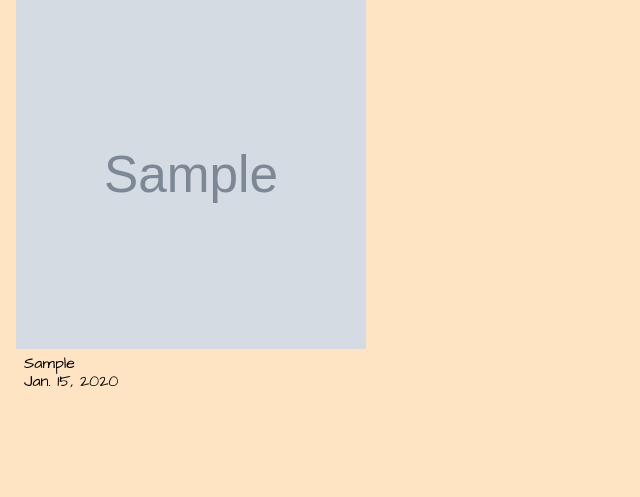
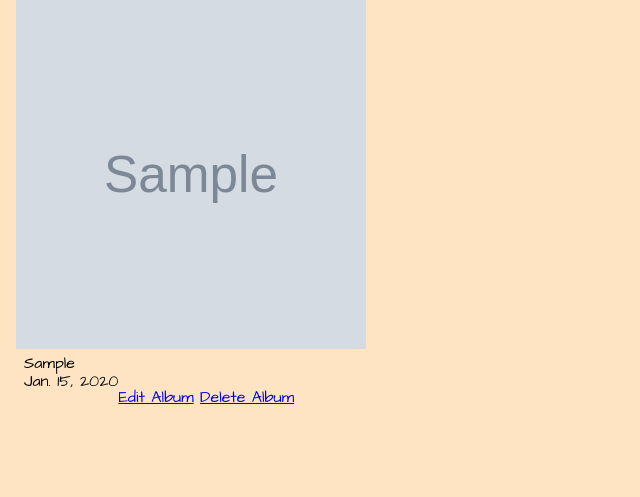
Before and after one commit to momentum-morehouse/django-music-Rozbarnes, a Django app: page / in a window 1280 px wide. Shown: the part 198-695 px from the top of the page, without its empty margins (0-640 px from the left). Run offline with Django 3.2, Linux system fonts and the light colour scheme; tables that the repository leaves empty hold one stand-in row (values such as "Sample post"); grey boxes marked "Sample" are stand-in pictures; some libraries are stand-ins or nearby versions.

Commit message:
Finally got the edit and delete buttons on the homepage and working.

```diff
--- a/music/urls.py
+++ b/music/urls.py
@@ -23,8 +23,11 @@ urlpatterns = [
 
     #albums is our 'index' is for our homepage, standard
     path('', album_views.index, name='home'),
-    path('mymusic/add/', album_views.add_album, name='add_album'),
-    #path('albums/<int:pk>/delete/',album_views.delete_albums, name='delete_album')
+    path('albums/add/', album_views.add_album, name='add_album'),
+
+    path('albums/<int:pk>/edit/',album_views.edit_album, name='edit_album'),
+
+    path('albums/<int:pk>/delete/',album_views.delete_album, name='delete_album'),
 ]
 
 if settings.DEBUG:
--- a/mymusic/views.py
+++ b/mymusic/views.py
@@ -20,7 +20,7 @@ def add_album(request):
         form = albumForm(data=request.POST)
         if form.is_valid():
             form.save()
-            return redirect(to='index')
+            return redirect(to='home')
 
     return render(request, "albums/add_album.html", {"form": form})
 
@@ -34,22 +34,23 @@ def albums(request):
             return redirect(to='list_album')
 
     return render(request, "albums/add_album.html", {"form": form})
-
-    def edit_album(request, pk):albums = get_object_or_404(albums, pk=pk)
+def edit_album(request, pk):
+    albums = get_object_or_404(Album, pk=pk)
     if request.method == 'GET':
         form = albumForm(instance=albums)
     else:
         form = albumForm(data=request.POST, instance=albums)
-        if form.is_valid():
-            form.save()
-            return redirect(to='list_album')
+
+    if form.is_valid():
+        form.save()
+        return redirect(to='list_album')
 
     return render(request, "contacts/edit_album.html", {
         "form": form,
         "albums": albums
     })
 
-def delete_albums(request, pk):
+def delete_album(request, pk):
     album = get_object_or_404(Album, pk=pk)
     if request.method == 'POST':
         album.delete()
--- a/templates/albums/add_album.html
+++ b/templates/albums/add_album.html
@@ -1,7 +1,7 @@
 {% extends "base.html" %}
 
 {% block content %}
-<h1>Add Albums</h1>
+<h1>On The Turn Table</h1>
 
 <div>
   <form action="{% url 'add_album' %}" method="POST">
--- a/templates/albums/delete_album.html
+++ b/templates/albums/delete_album.html
@@ -9,7 +9,7 @@
     <p>Are you sure you want to delete {{ album.title }}?</p>
     <div>
       <button type="submit">Delete Album</button><br />
-      <a href="{% url 'list_albums' %}">Cancel</a>
+      <a href="{% url 'list_album' % }">Cancel</a>
     </div>
   </form>
 </div>
--- a/templates/albums/list_album.html
+++ b/templates/albums/list_album.html
@@ -21,10 +21,12 @@
     <div class="flex">
       <div class="pr2"></div>
       <div>{{ album.released }}</div>
-
+    <p>
+        <a href="{% url 'edit_album' pk=album.pk %}"> Edit Album</a>
+        <a href="{% url 'delete_album' pk=album.pk %}" >Delete Album</a>
+    </p>
     </div>
-    {% endif %}
-
+    <!-- {% endif %} -->
 
   </div>
   {% endfor %}
```
